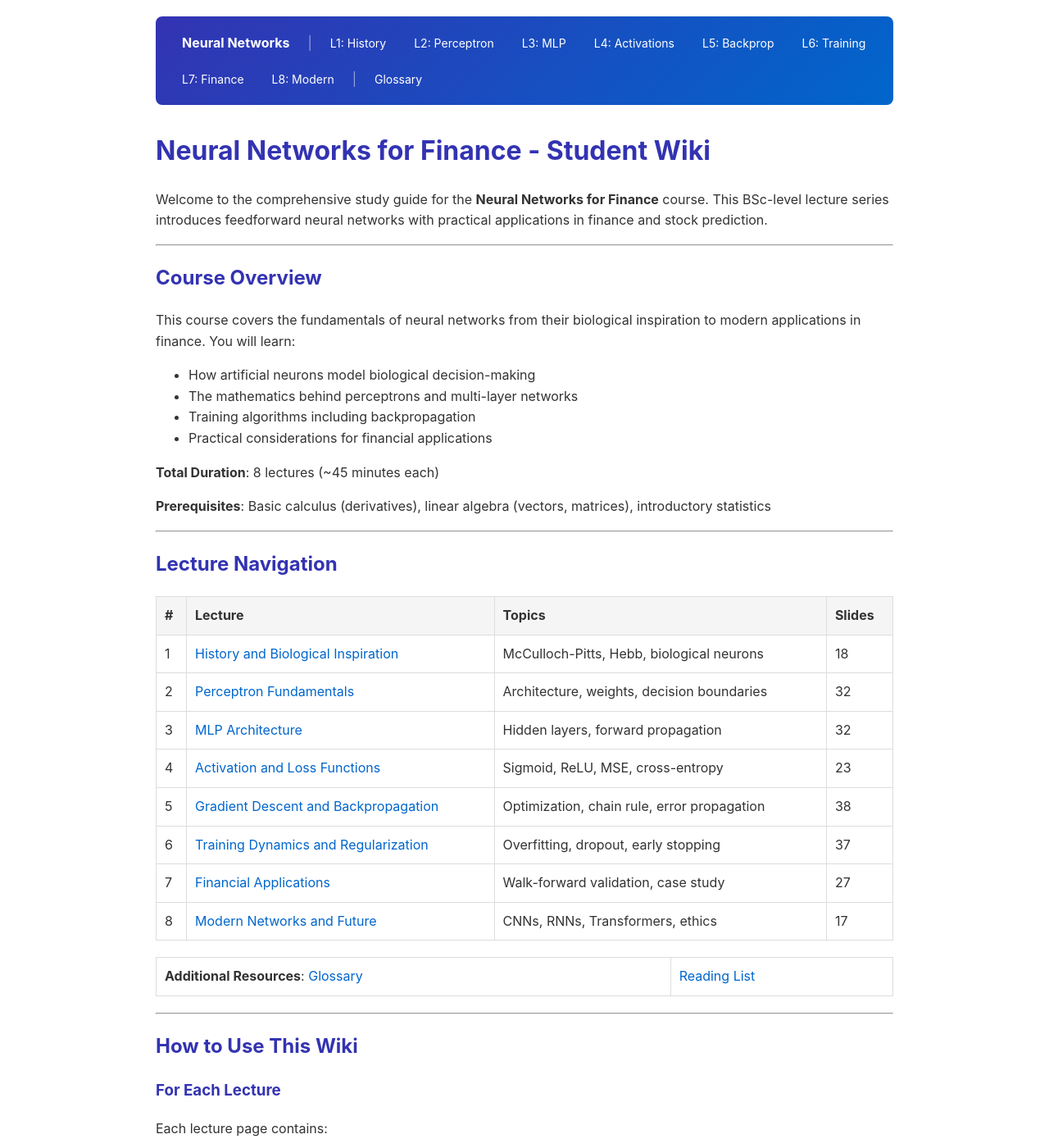
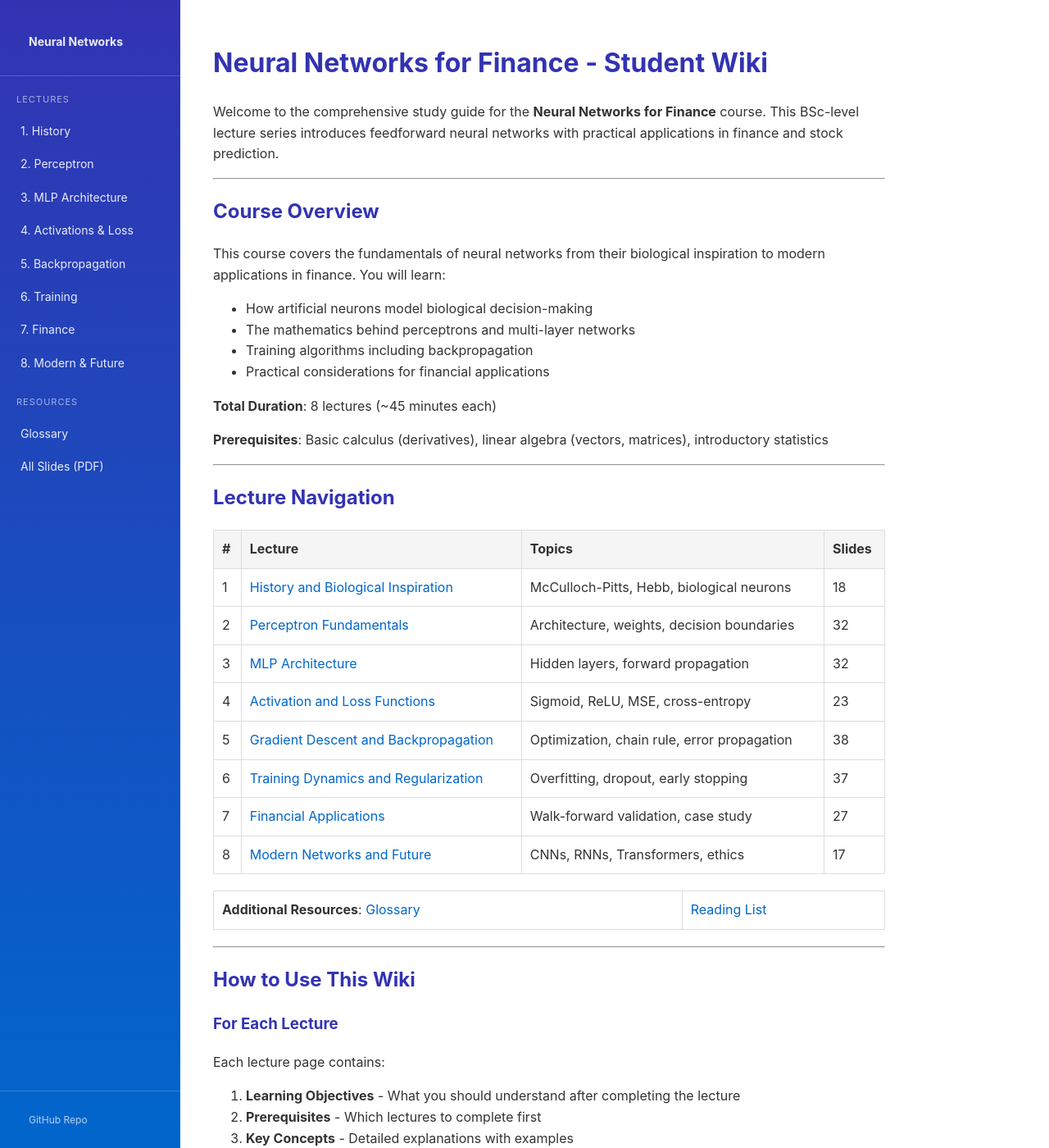
Before and after one commit to Digital-AI-Finance/neural-networks-introduction, a Jekyll site: the page built from docs/index.md, in a window 1280 px wide and 1400 px high. Shown: the whole window at 82% size. Built offline with Jekyll 4.4.1, drawn with Linux system fonts in a browser that asks for light colours; our own code applies the rules of GitHub Pages for plain Markdown files; some of the changed text lies outside the part shown.

Commit message:
Move navigation to left sidebar
- Fixed left sidebar with all 8 lectures
- Sections for Lectures and Resources
- Responsive design (collapses on mobile)
- GitHub link in footer

🤖 Generated with [Claude Code](https://claude.com/claude-code)

Co-Authored-By: Claude <noreply@anthropic.com>

```diff
--- a/docs/_layouts/default.html
+++ b/docs/_layouts/default.html
@@ -5,39 +5,102 @@
   <meta name="viewport" content="width=device-width, initial-scale=1.0">
   <title>{{ page.title }} | {{ site.title }}</title>
   <style>
+    * { box-sizing: border-box; }
     body {
       font-family: -apple-system, BlinkMacSystemFont, 'Segoe UI', Roboto, Oxygen, Ubuntu, sans-serif;
       line-height: 1.6;
+      margin: 0;
+      padding: 0;
+      color: #333;
+      display: flex;
+      min-height: 100vh;
+    }
+
+    /* Left sidebar navigation */
+    .sidebar {
+      width: 220px;
+      min-width: 220px;
+      background: linear-gradient(180deg, #3333B2, #0066CC);
+      padding: 20px 0;
+      position: fixed;
+      top: 0;
+      left: 0;
+      height: 100vh;
+      overflow-y: auto;
+    }
+    .sidebar-header {
+      padding: 10px 20px 20px;
+      border-bottom: 1px solid rgba(255,255,255,0.2);
+      margin-bottom: 15px;
+    }
+    .sidebar-header a {
+      color: white;
+      font-weight: bold;
+      font-size: 18px;
+      text-decoration: none;
+    }
+    .sidebar-header a:hover {
+      text-decoration: none;
+    }
+    .sidebar-section {
+      padding: 0 10px;
+      margin-bottom: 15px;
+    }
+    .sidebar-section-title {
+      color: rgba(255,255,255,0.6);
+      font-size: 11px;
+      text-transform: uppercase;
+      letter-spacing: 1px;
+      padding: 5px 10px;
+      margin-bottom: 5px;
+    }
+    .sidebar a {
+      display: block;
+      color: rgba(255,255,255,0.9);
+      padding: 8px 15px;
+      border-radius: 5px;
+      font-size: 14px;
+      text-decoration: none;
+      margin: 2px 0;
+    }
+    .sidebar a:hover {
+      background: rgba(255,255,255,0.15);
+      color: white;
+      text-decoration: none;
+    }
+    .sidebar a.active {
+      background: rgba(255,255,255,0.2);
+      color: white;
+    }
+    .sidebar-footer {
+      padding: 15px 20px;
+      border-top: 1px solid rgba(255,255,255,0.2);
+      margin-top: auto;
+      position: absolute;
+      bottom: 0;
+      width: 100%;
+    }
+    .sidebar-footer a {
+      font-size: 12px;
+      color: rgba(255,255,255,0.7);
+    }
+
+    /* Main content area */
+    .main-wrapper {
+      margin-left: 220px;
+      flex: 1;
+      display: flex;
+      flex-direction: column;
+    }
+    main {
       max-width: 900px;
-      margin: 0 auto;
-      padding: 20px;
-      color: #333;
+      padding: 30px 40px;
+      flex: 1;
     }
+
     h1, h2, h3 { color: #3333B2; }
     a { color: #0066CC; text-decoration: none; }
     a:hover { text-decoration: underline; }
-    nav {
-      background: linear-gradient(135deg, #3333B2, #0066CC);
-      padding: 15px 20px;
-      margin-bottom: 30px;
-      border-radius: 8px;
-      display: flex;
-      flex-wrap: wrap;
-      gap: 10px;
-      align-items: center;
-    }
-    nav a {
-      color: white;
-      padding: 5px 12px;
-      border-radius: 4px;
-      font-size: 14px;
-    }
-    nav a:hover {
-      background: rgba(255,255,255,0.2);
-      text-decoration: none;
-    }
-    nav a.home { font-weight: bold; font-size: 16px; }
-    nav .sep { color: rgba(255,255,255,0.5); }
     table { border-collapse: collapse; width: 100%; margin: 20px 0; }
     th, td { border: 1px solid #ddd; padding: 10px; text-align: left; }
     th { background: #f5f5f5; }
@@ -48,7 +111,13 @@
     details { background: #f9f9f9; padding: 10px 15px; border-radius: 5px; margin: 10px 0; }
     summary { cursor: pointer; font-weight: bold; color: #3333B2; }
     img { max-width: 100%; height: auto; }
-    .footer { margin-top: 50px; padding-top: 20px; border-top: 1px solid #ddd; color: #666; font-size: 14px; }
+    .footer {
+      padding: 20px 40px;
+      border-top: 1px solid #ddd;
+      color: #666;
+      font-size: 14px;
+      background: #f9f9f9;
+    }
 
     /* Download button */
     .download-btn {
@@ -109,30 +178,64 @@
       color: #666;
       margin-top: 5px;
     }
+
+    /* Responsive: collapse sidebar on small screens */
+    @media (max-width: 900px) {
+      .sidebar {
+        position: relative;
+        width: 100%;
+        height: auto;
+        min-width: 100%;
+      }
+      .main-wrapper {
+        margin-left: 0;
+      }
+      body {
+        flex-direction: column;
+      }
+      .sidebar-footer {
+        position: relative;
+      }
+    }
   </style>
 </head>
 <body>
-  <nav>
-    <a href="{{ '/' | relative_url }}" class="home">Neural Networks</a>
-    <span class="sep">|</span>
-    <a href="{{ '/Lecture-1-History-and-Biological-Inspiration' | relative_url }}">L1: History</a>
-    <a href="{{ '/Lecture-2-Perceptron-Fundamentals' | relative_url }}">L2: Perceptron</a>
-    <a href="{{ '/Lecture-3-MLP-Architecture' | relative_url }}">L3: MLP</a>
-    <a href="{{ '/Lecture-4-Activation-and-Loss-Functions' | relative_url }}">L4: Activations</a>
-    <a href="{{ '/Lecture-5-Gradient-Descent-and-Backpropagation' | relative_url }}">L5: Backprop</a>
-    <a href="{{ '/Lecture-6-Training-Dynamics-and-Regularization' | relative_url }}">L6: Training</a>
-    <a href="{{ '/Lecture-7-Financial-Applications' | relative_url }}">L7: Finance</a>
-    <a href="{{ '/Lecture-8-Modern-Networks-and-Future' | relative_url }}">L8: Modern</a>
-    <span class="sep">|</span>
-    <a href="{{ '/Glossary' | relative_url }}">Glossary</a>
+  <nav class="sidebar">
+    <div class="sidebar-header">
+      <a href="{{ '/' | relative_url }}">Neural Networks</a>
+    </div>
+
+    <div class="sidebar-section">
+      <div class="sidebar-section-title">Lectures</div>
+      <a href="{{ '/Lecture-1-History-and-Biological-Inspiration' | relative_url }}">1. History</a>
+      <a href="{{ '/Lecture-2-Perceptron-Fundamentals' | relative_url }}">2. Perceptron</a>
+      <a href="{{ '/Lecture-3-MLP-Architecture' | relative_url }}">3. MLP Architecture</a>
+      <a href="{{ '/Lecture-4-Activation-and-Loss-Functions' | relative_url }}">4. Activations & Loss</a>
+      <a href="{{ '/Lecture-5-Gradient-Descent-and-Backpropagation' | relative_url }}">5. Backpropagation</a>
+      <a href="{{ '/Lecture-6-Training-Dynamics-and-Regularization' | relative_url }}">6. Training</a>
+      <a href="{{ '/Lecture-7-Financial-Applications' | relative_url }}">7. Finance</a>
+      <a href="{{ '/Lecture-8-Modern-Networks-and-Future' | relative_url }}">8. Modern & Future</a>
+    </div>
+
+    <div class="sidebar-section">
+      <div class="sidebar-section-title">Resources</div>
+      <a href="{{ '/Glossary' | relative_url }}">Glossary</a>
+      <a href="https://github.com/Digital-AI-Finance/neural-networks-introduction/tree/main/lectures">All Slides (PDF)</a>
+    </div>
+
+    <div class="sidebar-footer">
+      <a href="https://github.com/Digital-AI-Finance/neural-networks-introduction">GitHub Repo</a>
+    </div>
   </nav>
 
-  <main>
-    {{ content }}
-  </main>
+  <div class="main-wrapper">
+    <main>
+      {{ content }}
+    </main>
 
-  <div class="footer">
-    <p>Neural Networks for Finance | <a href="https://github.com/Digital-AI-Finance/neural-networks-introduction">GitHub Repository</a> | <a href="https://github.com/Digital-AI-Finance/neural-networks-introduction/tree/main/lectures">Download All Slides</a></p>
+    <div class="footer">
+      <p>Neural Networks for Finance | Digital-AI-Finance</p>
+    </div>
   </div>
 </body>
 </html>
```
